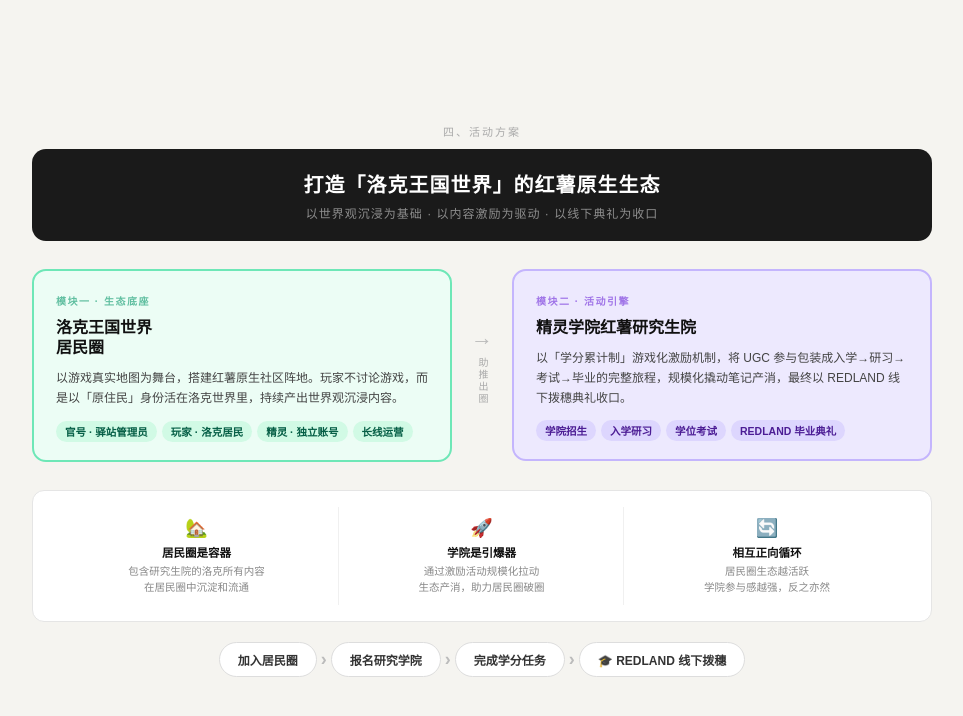
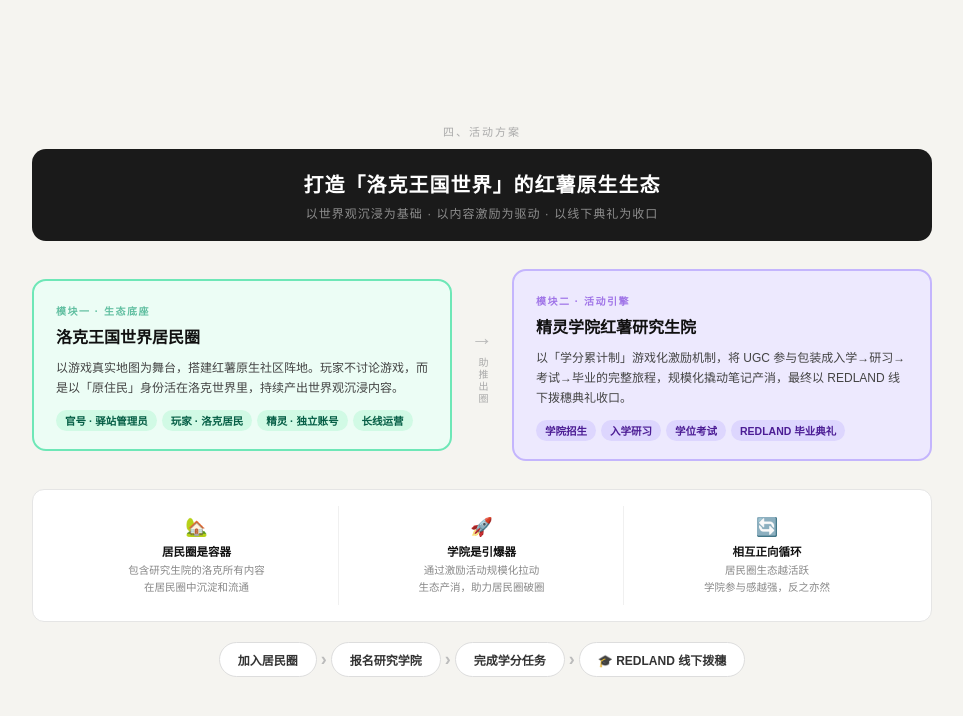
Before and after one commit to leahhhli0227/rocokingdom-mindmap, a plain HTML site: page mindmap.html in a window 1280 px wide. Shown: the whole page, without its empty margins (158-1121 px from the left). Drawn offline with Linux system fonts and the light colour scheme.

Commit message:
v11 one-line titles

```diff
--- a/mindmap.html
+++ b/mindmap.html
@@ -216,7 +216,7 @@
     <!-- 模块一 -->
     <div class="module mod-1">
       <div class="mod-label">模块一 · 生态底座</div>
-      <div class="mod-title">洛克王国世界<br>居民圈</div>
+      <div class="mod-title">洛克王国世界居民圈</div>
       <div class="mod-core">以游戏真实地图为舞台，搭建红薯原生社区阵地。玩家不讨论游戏，而是以「原住民」身份活在洛克世界里，持续产出世界观沉浸内容。</div>
       <div class="mod-tags">
         <span class="tag">官号 · 驿站管理员</span>
```
